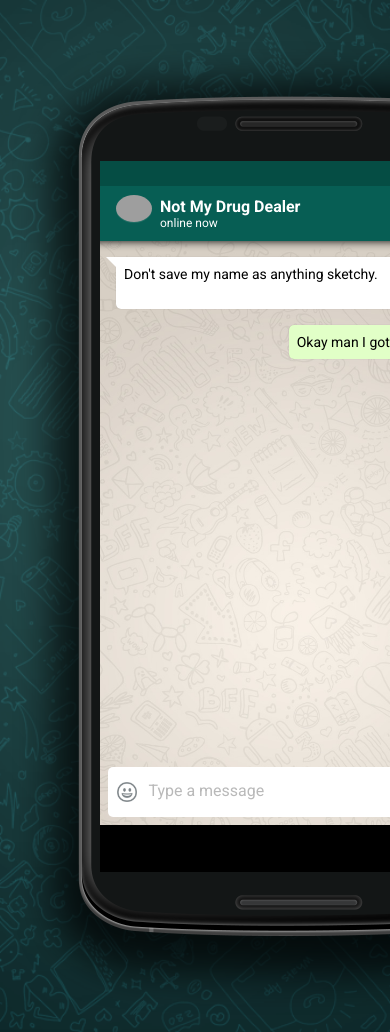
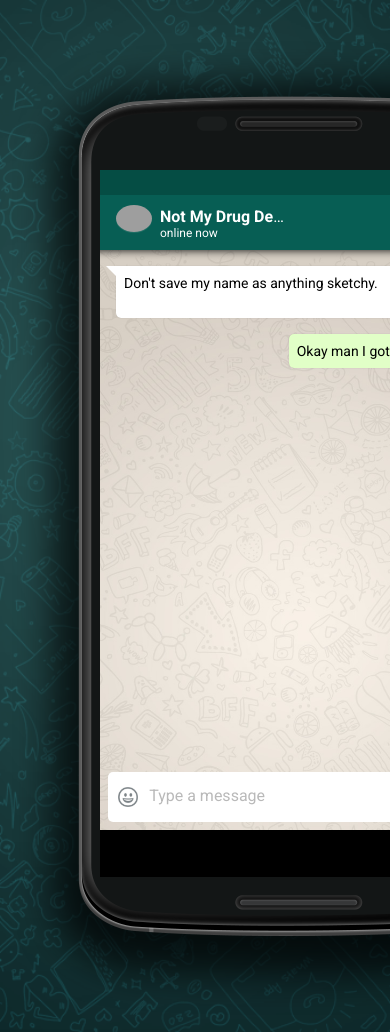
Before and after one commit to vlrprbttst/wutsapp, a PHP site: page / in a window 390 px wide; the page is wider, and only the part inside the window is pictured. Run offline with PHP 8.4, Linux system fonts and the light colour scheme; some libraries are stand-ins or nearby versions; grey boxes are pictures that could not be loaded.

Commit message:
responsive
responsive styles

```diff
--- a/sass/main.scss
+++ b/sass/main.scss
@@ -54,7 +54,7 @@
     width: 600px;
     height:1032px;
     margin:0 auto;
-    padding:160.5px 100px;
+    padding:170px 100px 130px;
     background:url("../images/dist/nexus6.png") center center no-repeat;
 
 
@@ -115,6 +115,10 @@
       .user-name {
         font-size:16px;
         margin: 0 0 0 8px;
+        max-width: 130px;
+    white-space: nowrap;
+    overflow: hidden;
+    text-overflow: ellipsis;
         span {
           display: block;
           font-size:12px;
@@ -145,7 +149,7 @@
     } //bottom bar
 
     .chat-window {
-      height: 584px;
+      height: calc(100% - 152px);
       position: relative;
       background:url("../images/dist/wall.jpg");
       background-size:100%;
@@ -155,7 +159,7 @@
       .conversation {
         width: 100%;
         overflow:auto;
-        height: 516px;
+        height: calc(100% - 68px);
         padding: 0 16px;
         @include clearfix;
       }
@@ -243,7 +247,7 @@
         position: absolute;
         bottom: 8px;
         height:50px;
-        padding:0 8px;
+        padding:0 0 0 8px;
         @include clearfix;
 
         ::-webkit-input-placeholder {
```
Also changed, not shown: css/main.css, 1 other file.
